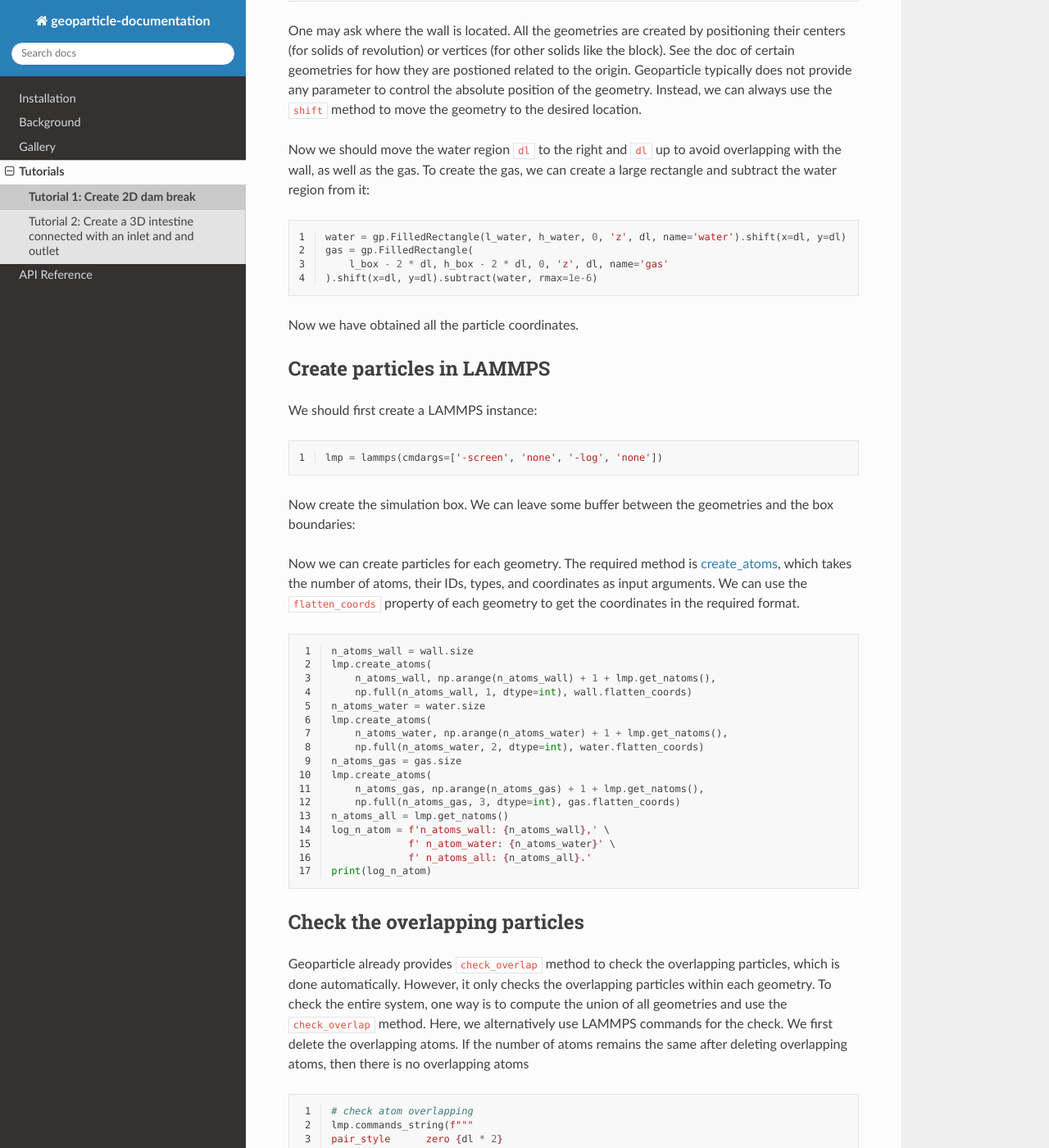
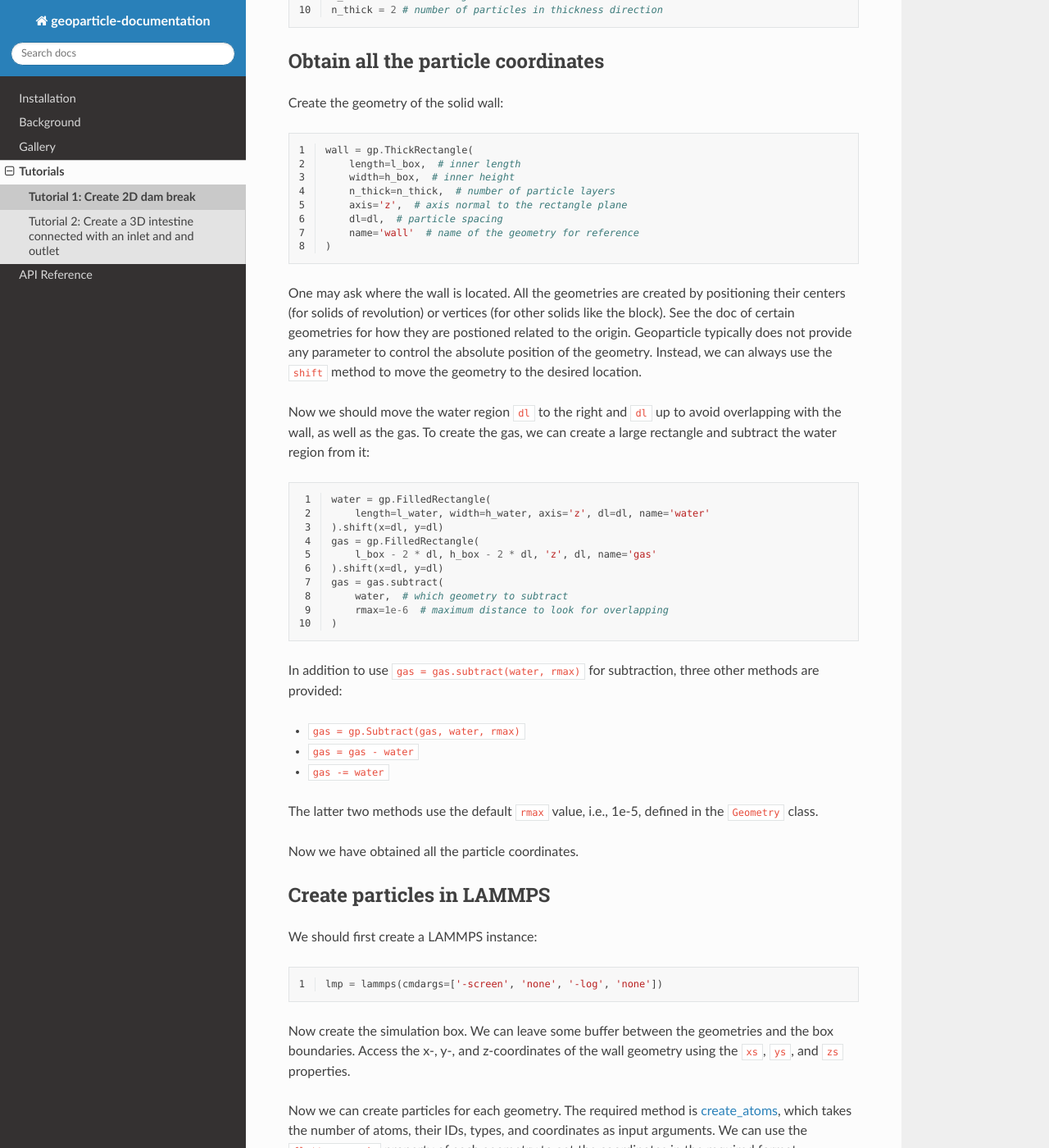
Before and after one commit to Jasmine969/geoparticle-tutorial, a Sphinx documentation site: the page built from docs/source/dam.rst, in a window 1280 px wide and 1400 px high, scrolled down 1130 px. Shown: the whole window at 82% size. Built offline with Sphinx 7.4.7 and the Read the Docs theme 3.1.0, drawn with Linux system fonts in a browser that asks for light colours; some of the changed text lies outside the part shown.

Commit message:
finish dam doc

```diff
--- a/docs/source/dam.rst
+++ b/docs/source/dam.rst
@@ -6,8 +6,16 @@
 
 .. image:: static/dam.png
 
+Geoparticle elements we will learn in this tutorial include:
+
+- 2D geometries: ``ThickRectangle`` and ``FilledRectangle``
+
+- Operations: ``subtract`` and ``shift``
+
+- ``Geometry`` class member: ``xs``, ``ys``, and ``flatten_coords``
+
 ===================================
-Obtain all the particle coordinates
+Specify the parameters
 ===================================
 
 First, we need to import the necessary libraries and set up the simulation parameters:
@@ -26,12 +34,23 @@
    h_water = 0.0045 # height of the water column
    n_thick = 2 # number of particles in thickness direction
 
+===================================
+Obtain all the particle coordinates
+===================================
+
 Create the geometry of the solid wall:
 
 .. code-block:: python
    :linenos:
 
-   wall = gp.ThickRectangle(l_box, h_box, n_thick, 0, 'z', dl, 'wall')
+   wall = gp.ThickRectangle(
+       length=l_box,  # inner length
+       width=h_box,  # inner height
+       n_thick=n_thick,  # number of particle layers
+       axis='z',  # axis normal to the rectangle plane
+       dl=dl,  # particle spacing
+       name='wall'  # name of the geometry for reference
+   )
 
 One may ask where the wall is located. All the geometries are created by positioning their centers
 (for solids of revolution) or vertices (for other solids like the block). See the doc of certain geometries
@@ -46,10 +65,26 @@
 .. code-block:: python
    :linenos:
 
-   water = gp.FilledRectangle(l_water, h_water, 0, 'z', dl, name='water').shift(x=dl, y=dl)
+   water = gp.FilledRectangle(
+       length=l_water, width=h_water, axis='z', dl=dl, name='water'
+   ).shift(x=dl, y=dl)
    gas = gp.FilledRectangle(
-       l_box - 2 * dl, h_box - 2 * dl, 0, 'z', dl, name='gas'
-   ).shift(x=dl, y=dl).subtract(water, rmax=1e-6)
+       l_box - 2 * dl, h_box - 2 * dl, 'z', dl, name='gas'
+   ).shift(x=dl, y=dl)
+   gas = gas.subtract(
+       water,  # which geometry to subtract
+       rmax=1e-6  # maximum distance to look for overlapping
+   )
+
+In addition to use ``gas = gas.subtract(water, rmax)`` for subtraction, three other methods are provided:
+
+- ``gas = gp.Subtract(gas, water, rmax)``
+
+- ``gas = gas - water``
+
+- ``gas -= water``
+
+The latter two methods use the default ``rmax`` value, i.e., 1e-5, defined in the ``Geometry`` class.
 
 Now we have obtained all the particle coordinates.
 
@@ -64,7 +99,8 @@
 
    lmp = lammps(cmdargs=['-screen', 'none', '-log', 'none'])
 
-Now create the simulation box. We can leave some buffer between the geometries and the box boundaries:
+Now create the simulation box. We can leave some buffer between the geometries and the box boundaries.
+Access the x-, y-, and z-coordinates of the wall geometry using the ``xs``, ``ys``, and ``zs`` properties.
 
 .. code-block:: python
    fac_buf = 1
@@ -139,7 +175,7 @@
 Save the data file for LAMMPS for ensuing visualization and simulation.
 Note that we must assign mass to each particle before writing the data file.
 
-.. code-block:: Python
+.. code-block:: python
    :linenos:
 
    m0_fluid = dl ** 2 * 993
```
Also changed, not shown: docs/source/intestine.rst (+41 -1 lines), docs/source/static/dimension-intestine.png (added).
